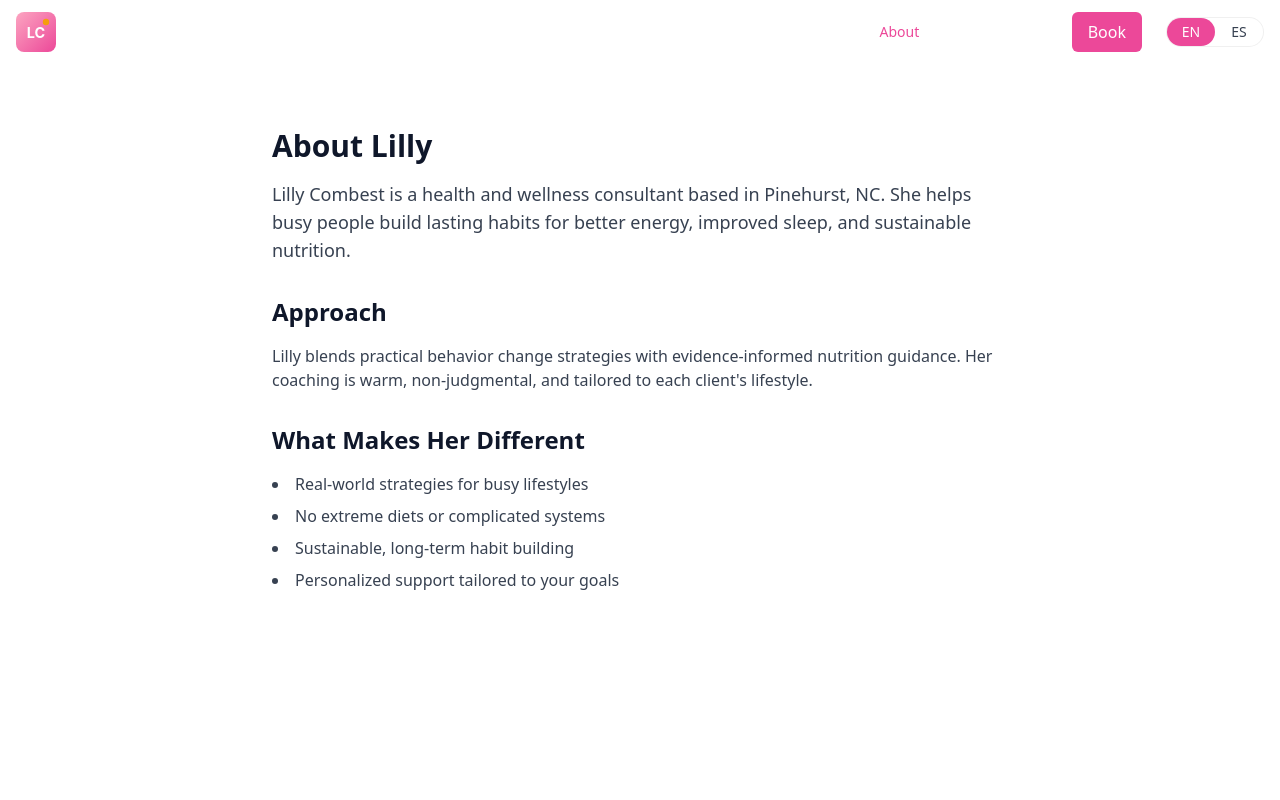
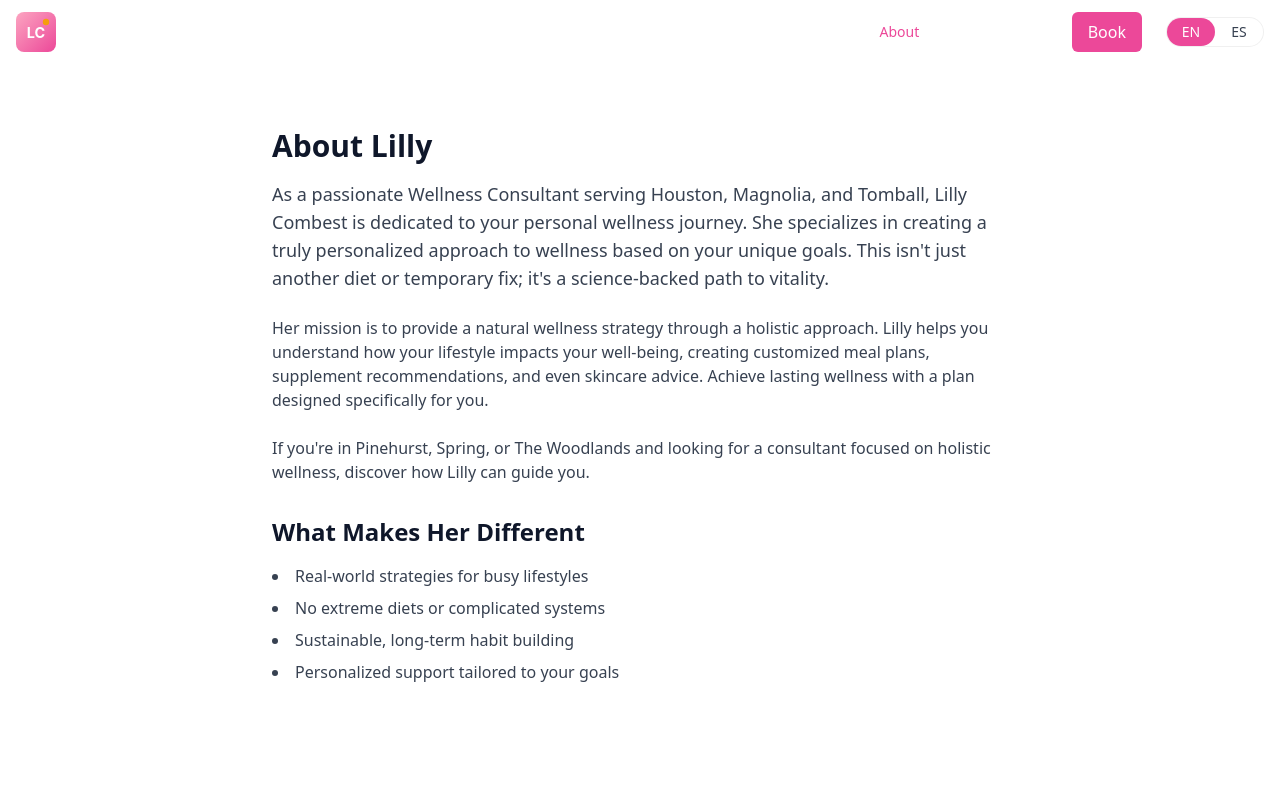
Before and after one commit to ownerofstudio37/lily-combest-website, a Next.js app: page /about in a window 1280 px wide. Shown: the top 800 px of the page. Built offline with nearby package versions, Linux system fonts and the light colour scheme.

Commit message:
content: update About page with personalized wellness journey copy

```diff
--- a/app/about/page.tsx
+++ b/app/about/page.tsx
@@ -9,10 +9,12 @@ export default function About() {
   return (
     <div className="max-w-3xl mx-auto py-16 px-4">
       <h1 className="text-3xl font-bold mb-4">{t('about.title') || 'About Lilly'}</h1>
-      <p className="text-gray-700 mb-6 text-lg">{t('about.paragraph') || 'Lilly Combest is a health and wellness consultant based in Pinehurst, NC. She helps busy people build lasting habits for better energy, improved sleep, and sustainable nutrition.'}</p>
 
-      <h2 className="text-2xl font-bold mt-8 mb-4">Approach</h2>
-      <p className="text-gray-700 mb-6">Lilly blends practical behavior change strategies with evidence-informed nutrition guidance. Her coaching is warm, non-judgmental, and tailored to each client's lifestyle.</p>
+      <p className="text-gray-700 mb-6 text-lg">As a passionate Wellness Consultant serving Houston, Magnolia, and Tomball, Lilly Combest is dedicated to your personal wellness journey. She specializes in creating a truly personalized approach to wellness based on your unique goals. This isn't just another diet or temporary fix; it's a science-backed path to vitality.</p>
+
+      <p className="text-gray-700 mb-6">Her mission is to provide a natural wellness strategy through a holistic approach. Lilly helps you understand how your lifestyle impacts your well-being, creating customized meal plans, supplement recommendations, and even skincare advice. Achieve lasting wellness with a plan designed specifically for you.</p>
+
+      <p className="text-gray-700 mb-8">If you're in Pinehurst, Spring, or The Woodlands and looking for a consultant focused on holistic wellness, discover how Lilly can guide you.</p>
 
       <h2 className="text-2xl font-bold mt-8 mb-4">What Makes Her Different</h2>
       <ul className="list-disc list-inside text-gray-700 space-y-2">
```
